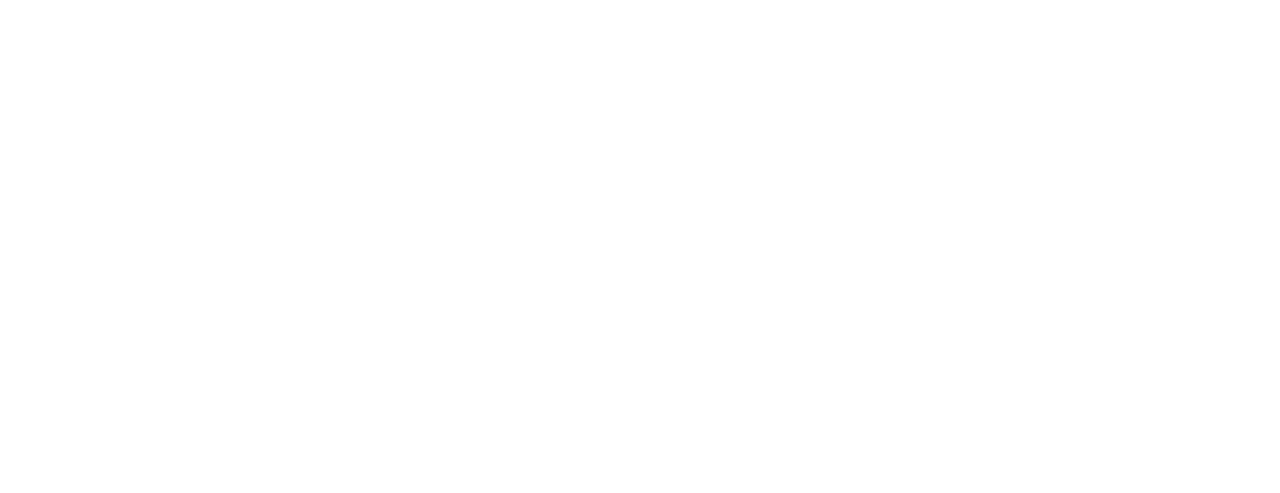
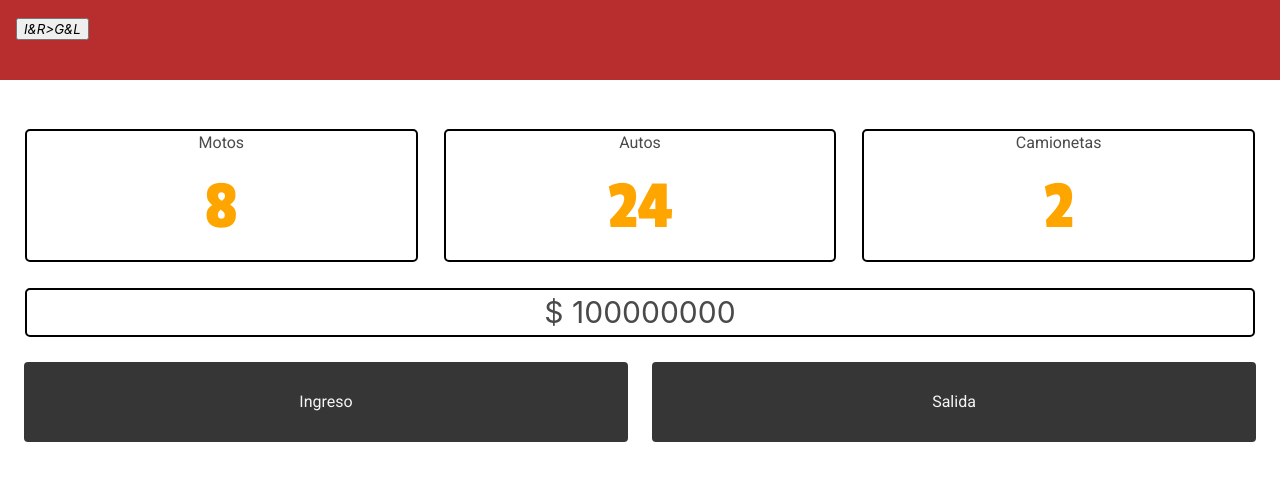
Before and after one commit to ipelaezitec/estacionamiento, a website: page index.html in a window 1280 px wide. Drawn offline with Linux system fonts and the light colour scheme.

Commit message:
primer push

```diff
--- a/index.html
+++ b/index.html
@@ -5,11 +5,130 @@
   <meta name="viewport" content="width=device-width, initial-scale=1.0">
   <meta http-equiv="X-UA-Compatible" content="ie=edge">
   <link rel="stylesheet" href="myshit.css">
+  <link rel="stylesheet" href="css/bulma.min.css">
+  <link href="https://fonts.googleapis.com/css?family=Passion+One|Roboto" rel="stylesheet">
   <title>Document</title>
 
 </head>
 <body>
 
+    <header>
+      <h1>
+        <!-- usar cursor : pointer -->
+        <button type="button" onclick="openDashboard(event)">
+          <em>I&R>G&L</em>
+        </button>
+      </h1>
+      <!-- <button type="button" onclick="openDashboard()">Menu</button> -->
+    </header>
+
+    <section class="section dashboard ">
+      <div class="columns is-mobile">
+
+        <div class="column">
+          <div class="border">
+            <div class="nom-num">
+              Motos
+            </div>
+            <div class="num">
+              8
+            </div>
+          </div>
+        </div>
+
+        <div class="column">
+          <div class="border">
+            <div class="nom-num">
+                Autos
+            </div>
+            <div class="num">
+                24
+            </div>
+          </div>
+        </div>
+
+        <div class="column">
+          <div class="border">
+            <div class="nom-num">
+                Camionetas
+              </div>
+            <div class="num">
+                2
+            </div>
+          </div>
+        </div>
+
+      </div>
+
+      <div class="columns">
+        <div class="column">
+          <div class="border">
+            <p class="total">
+              $ 100000000
+            </p>
+          </div>
+        </div>
+      </div>
+
+      <div class="columns">
+        <div class="column">
+          <button class="button btn-custom is-dark" type="button" onclick="openCheckin(event)">Ingreso</button>
+        </div>
+        <div class="column">
+          <button class="button btn-custom is-dark" type="button" onclick="openCheckout(event)">Salida</button>
+        </div>
+      </div>
+
+    </section>
+
+    <section class="section checkin hidden">
+
+      <form onsubmit="addVehicle(event)">
+        <div class="field has-addons">
+          <div class="control is-expanded">
+            <!-- <input class="input " type="text" pattern="/[A-Z][A-Z][A-Z\\\-][0-9][0-9][0-9]/" title="asd"> -->
+            <input class="input" id="patente" autocomplete="off" placeholder="YYY-XXX" type="text" pattern="[A-Z][A-Z][A-Z][0-9][0-9][0-9]">
+          </div>
+          <div class="control">
+            <button class="button is-dark" type="submit" required> Registrar </button>
+          </div>
+        </div>
+
+        <div class="columns is-mobile">
+          <div class="column">
+            <label class="radio" for="1">Auto <input  type="radio" name="tipo" value="auto" id="1" checked> </label>
+          </div>
+
+          <div class="column">
+            <label class="radio" for="2">Moto <input  type="radio" name="tipo" value="moto" id="2"> </label>
+          </div>
+
+          <div class="column">
+            <label class="radio" for="3">Camioneta<input  type="radio" name="tipo" value="camioneta" id="3"> </label>
+          </div>
+
+        </div>
+      </form>
+      <ul></ul>
+      <ul></ul>
+      <ul></ul>
+
+    </section>
+
+    <section class="section checkout hidden">
+
+      <form action="registerVehicle()">
+        <div class="field has-addons">
+          <div class="control is-expanded">
+            <input class="input" type="text">
+          </div>
+          <div class="control">
+            <button class="button is-outlined" type="button">Registrar</button>
+          </div>
+        </div>
+      </form>
+      <!-- deberia abrir modal que te diga cuanto es $$$ por la cantidad de horas   Cancelar | Confirmar -->
+    </section>
 
 
 
--- a/main.js
+++ b/main.js
@@ -0,0 +1,56 @@
+
+const dashboard = document.querySelector(".dashboard");
+const checkin = document.querySelector(".checkin");
+const checkout = document.querySelector(".checkout");
+
+const tarifaMoto = 80;
+const tarifaAuto = 100;
+const tarifaCamioneta = 120;
+
+const limitMoto = 6;
+const limitAuto = 10;
+const limitCamioneta = 4;
+
+/** parametrizar */
+let openDashboard = (event) =>{
+  event.preventDefault();
+
+  checkin.classList.add('hidden');
+  checkout.classList.add('hidden');
+  dashboard.classList.remove('hidden');
+
+}
+
+let openCheckin = (event) =>{
+  event.preventDefault();
+
+  checkin.classList.remove('hidden');
+  dashboard.classList.add('hidden');
+}
+
+let openCheckout = (event) =>{
+  event.preventDefault();
+
+  checkout.classList.remove('hidden');
+  dashboard.classList.add('hidden');
+}
+
+
+const saveJson = () => {
+  localStorage.setItem('vehicles', JSON.stringify(vehiclesArray));
+}
+
+
+
+//** input del Check-in , trae los datos del html al js */
+const addVehicle = (event) =>{
+  event.preventDefault();
+  let input = document.getElementById("patente");
+  let radioInput = document.querySelector('input[name=tipo]:checked').value
+
+
+  console.log(radioInput);
+  console.log(input.value);
+}
+
+let vehiclesArray = localStorage.getItem('vehicles') ? JSON.parse(localStorage.getItem('vehicles')) : [];
--- a/myshit.css
+++ b/myshit.css
@@ -0,0 +1,45 @@
+/*
+body{
+  font-family:'Roboto', sans-serif;
+} */
+
+header{
+  padding:16px;
+  padding-top:16px;
+  padding-bottom: 40px;
+  background-color: rgb(184, 45, 45);
+}
+
+.hidden{
+  display:none;
+}
+
+
+.btn-custom{
+  font-family:'Roboto', sans-serif;
+  width: 100%;
+  min-height: 80px;
+}
+
+.total{
+  text-align: center;
+  font-size: 30px;
+}
+
+.border{
+  border: solid black 2px;
+  margin: 1px;
+  border-radius: 5px;
+}
+
+.nom-num{
+  font-family:'Roboto', sans-serif;
+  text-align: center;
+}
+
+.num{
+  font-family: 'Passion One', cursive;
+  text-align: center;
+  font-size: 70px;
+  color: orange;
+}
--- a/package.json
+++ b/package.json
@@ -4,7 +4,7 @@
   "description": "",
   "main": "main.js",
   "scripts": {
-    "test": "echo \"Error: no test specified\" && exit 1"
+    "start": "live-server"
   },
   "repository": {
     "type": "git",
```
Also changed, not shown: datos.json (added, +13 -0 lines).
